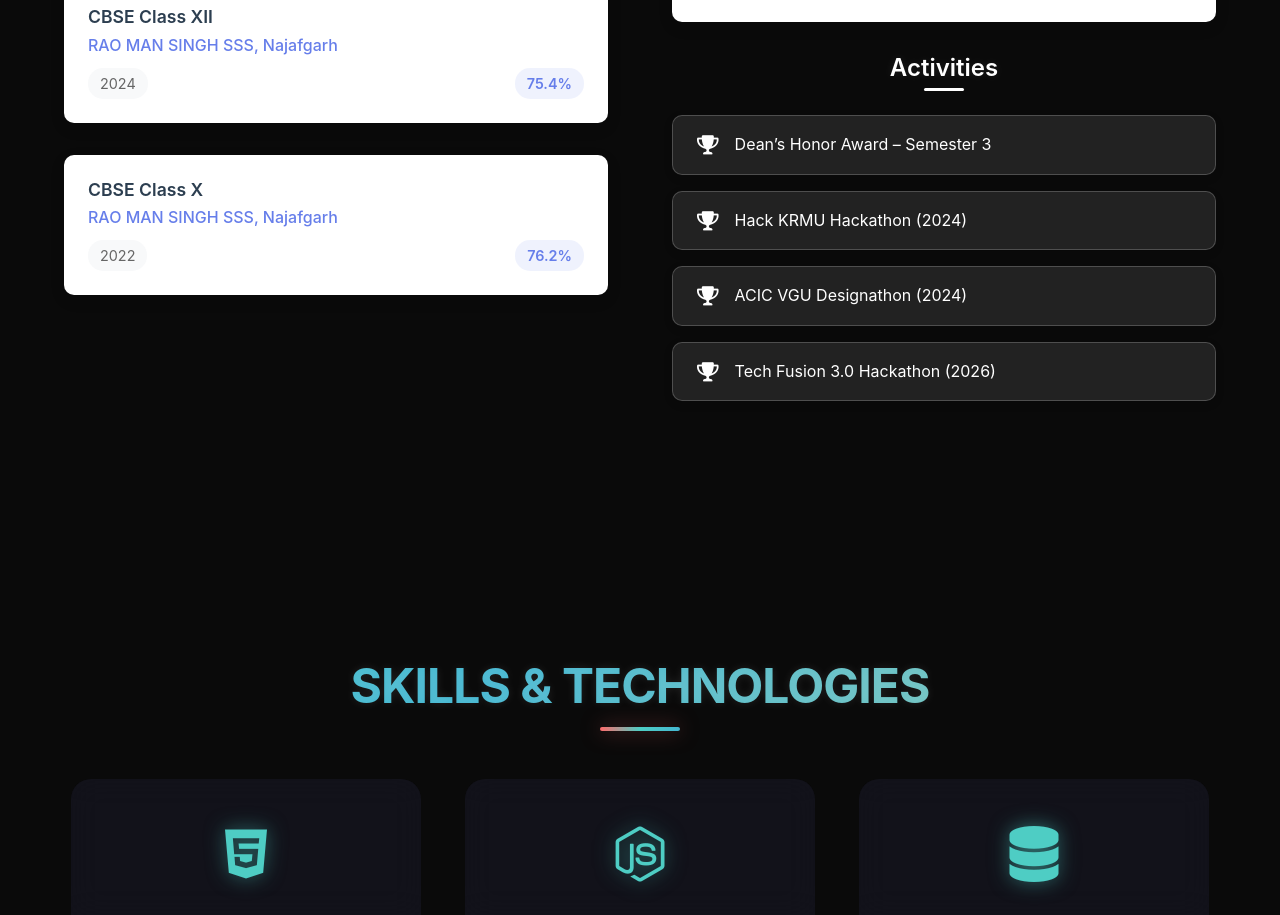
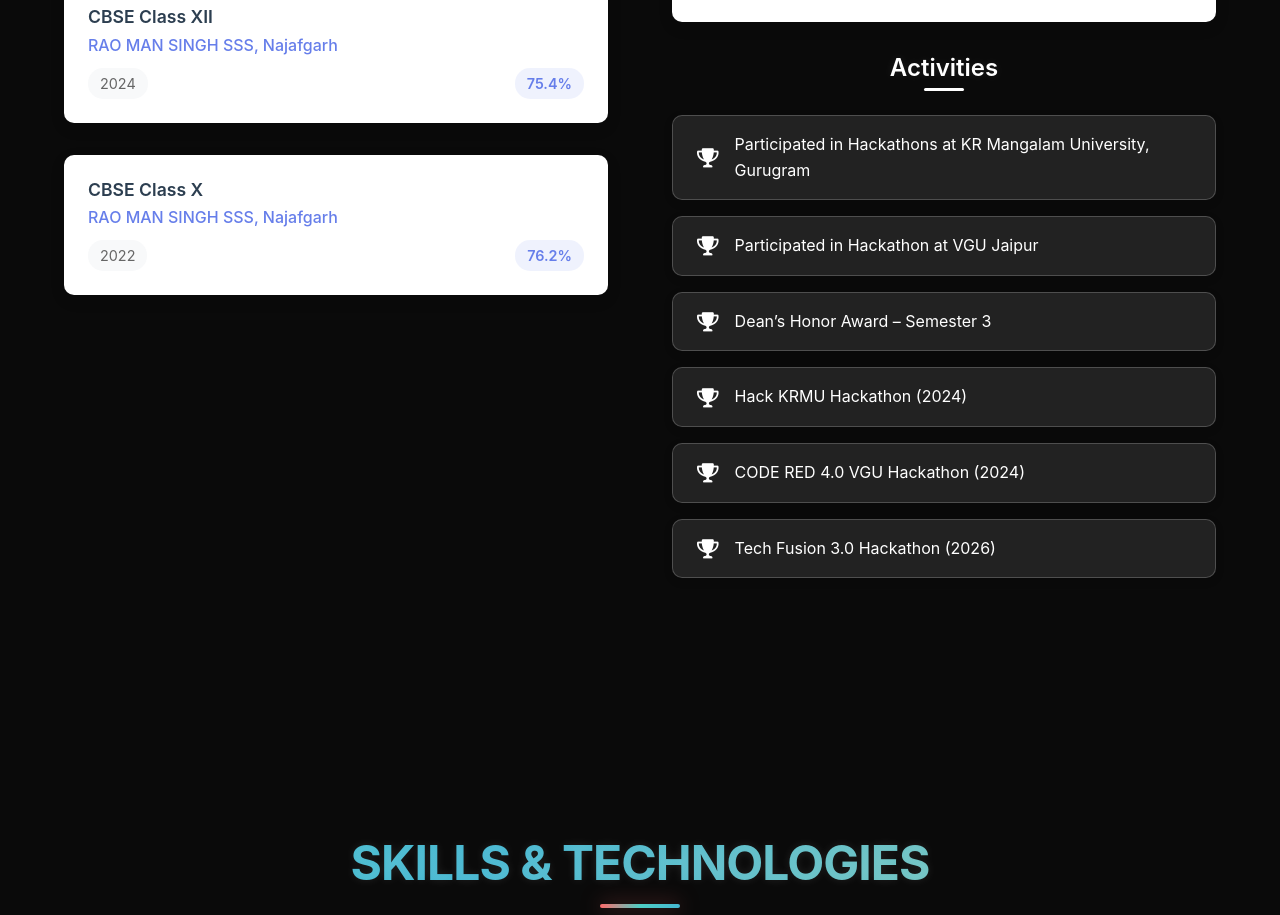
Before and after one commit to Krish-shokeen/portfolio, a React (Create React App) app: page / in a window 1280 px wide. Shown: the part 2611-3526 px from the top of the page. Built offline with nearby package versions, Linux system fonts and the light colour scheme; the HTML template or start-up script is replaced by a standard one.

Commit message:
Update Education.js

```diff
--- a/src/components/Education.js
+++ b/src/components/Education.js
@@ -37,9 +37,11 @@ const Education = () => {
   ];
 
   const activities = [
+    'Participated in Hackathons at KR Mangalam University, Gurugram',
+    'Participated in Hackathon at VGU Jaipur',
     "Dean’s Honor Award – Semester 3",
     "Hack KRMU Hackathon (2024)",
-    "ACIC VGU Designathon (2024)",
+    "CODE RED 4.0 VGU Hackathon (2024)",
     "Tech Fusion 3.0 Hackathon (2026)",
   ];
 
```
